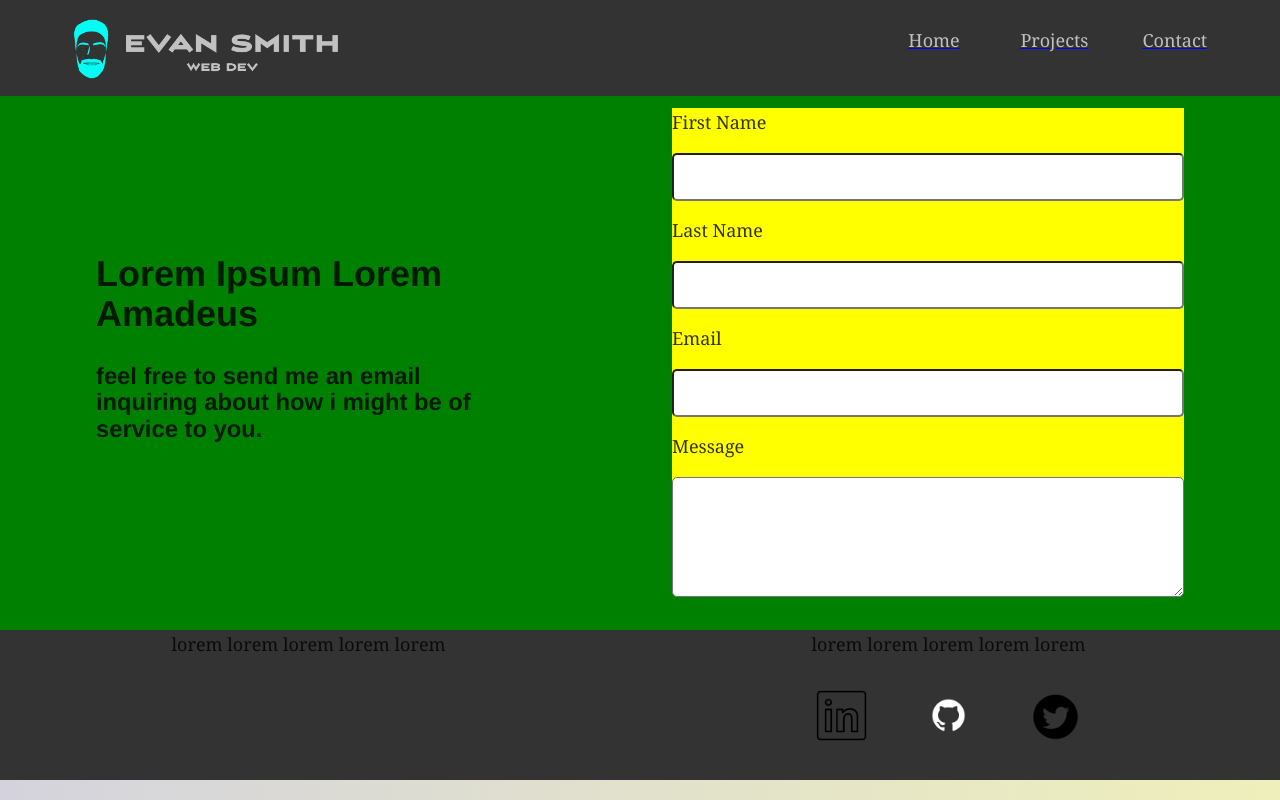
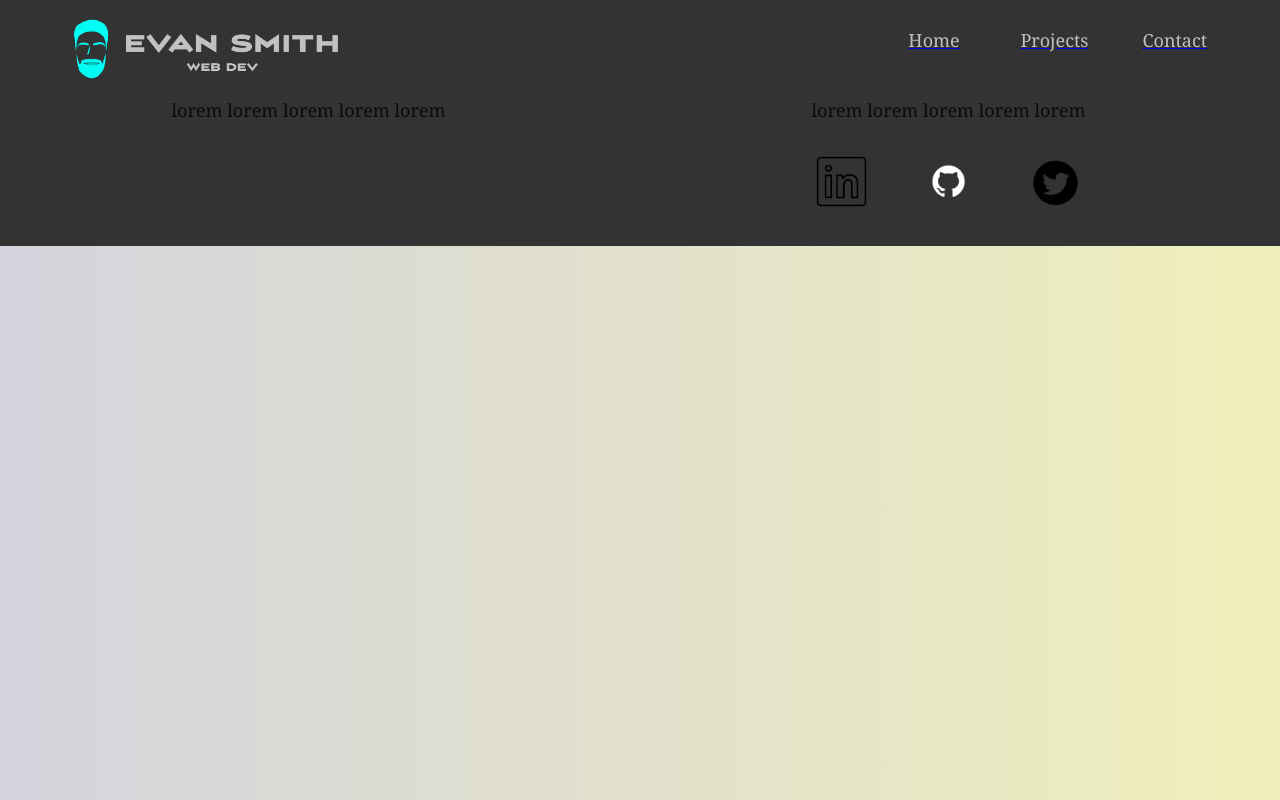
Before and after one commit to sitgofour/portfolio-site, a Gatsby site: page /contact in a window 1280 px wide. Built offline with nearby package versions, Linux system fonts and the light colour scheme; Gatsby itself is replaced by a stand-in of ours.

Commit message:
out with old contact components

```diff
--- a/src/components/ContactForm.js
+++ /dev/null
@@ -1,41 +0,0 @@
-import React from 'react';
-import '../styles/ContactForm.css';
-
-const ContactForm = () => {
-    return(
-        <div className="Contact-component">
-            <div className="Contact-aside">
-                <h1>Lorem Ipsum Lorem Amadeus</h1>
-                <h3>feel free to send me an email inquiring about how i might be of service to you.</h3>
-            </div>
-            <form>
-                <div className="firstname">
-                    <label>
-                        First Name
-                    </label>
-                    <input placeholder="" type="text" name="firstname" id="firstname"/>
-                </div>
-                <div className="lastname">
-                    <label>
-                        Last Name
-                    </label>
-                    <input placeholder="" type="text" name="lastname" id="lastname"/>
-                </div>
-                <div className="email">
-                    <label>
-                        Email
-                    </label>
-                    <input placeholder="" type="email" name="email" id="email"/>
-                </div>
-                <div className="message">
-                    <label>
-                        Message
-                    </label>
-                    <textarea rows="50" cols="75" name="message" id="message"/>
-                </div>
-            </form>
-        </div>
-    )
-}
-
-export default ContactForm;
--- a/src/pages/contact.js
+++ b/src/pages/contact.js
@@ -1,12 +1,10 @@
 import React from 'react';
 import PageLayout from '../components/PageLayout';
-import ContactForm from '../components/ContactForm';
 
 const Contact = () => {
     return(
         <div className="Contact-page-wrapper">
             <PageLayout>
-                <ContactForm />
             </PageLayout>
         </div>
     )
--- a/src/styles/ContactForm.css
+++ /dev/null
@@ -1,56 +0,0 @@
-.Contact-component{
-    background-color: green;
-    width: 100%;
-    display: flex;
-    align-items: center;
-    justify-content: space-around;
-}
-
-.Contact-aside{
-    width: 30%;
-}
-
-.Contact-component form{
-    display: flex;
-    flex-direction: column;
-    width: 40%;
-    height: 90%;
-    background-color: yellow;
-}
-
-input{
-    width: 40vw;
-    height: 6vh;
-    margin: 15px 0 15px 0;
-    border-radius: 5px;
-    font-size: 1.2rem;
-}
-
-input:focus, textarea:focus{
-    outline: none;
-}
-
-textarea{
-    display: block;
-    margin-bottom: 1rem;
-    clear: both;
-    width: 100%;
-    height: 15vh;
-    overflow-y: scroll;
-    margin: 15px 0 15px 0;
-    border-radius: 5px;
-    font-size: 1.2rem;
-}
-
-@media only screen and (max-height: 650px){
-    .Contact-component{
-        flex-direction: column;
-        overflow: auto;
-    }
-    .Contact-aside{
-        width: 70%;
-    }
-    .Contact-component form{
-        width: 70%;
-    }
-}
```
